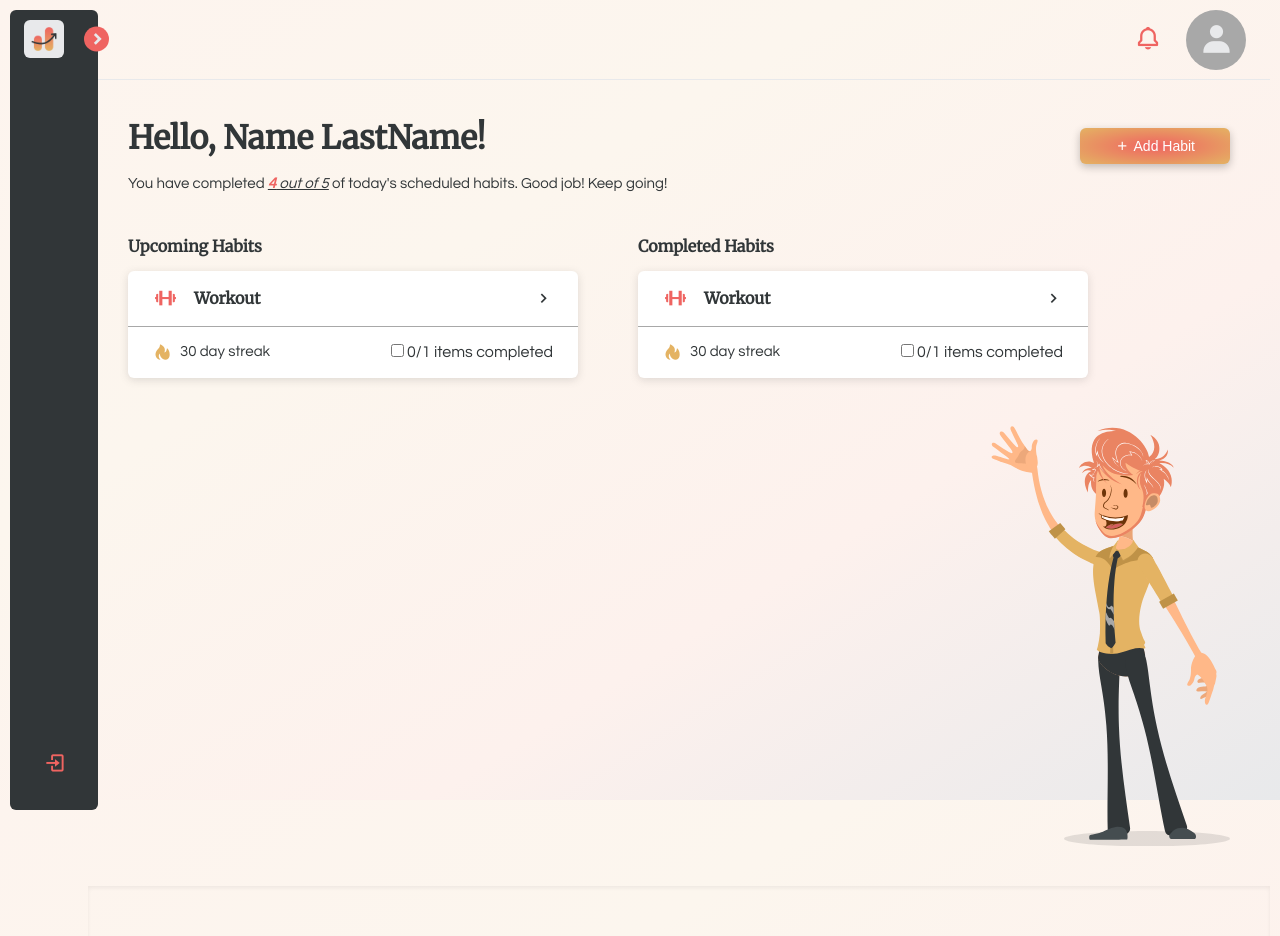
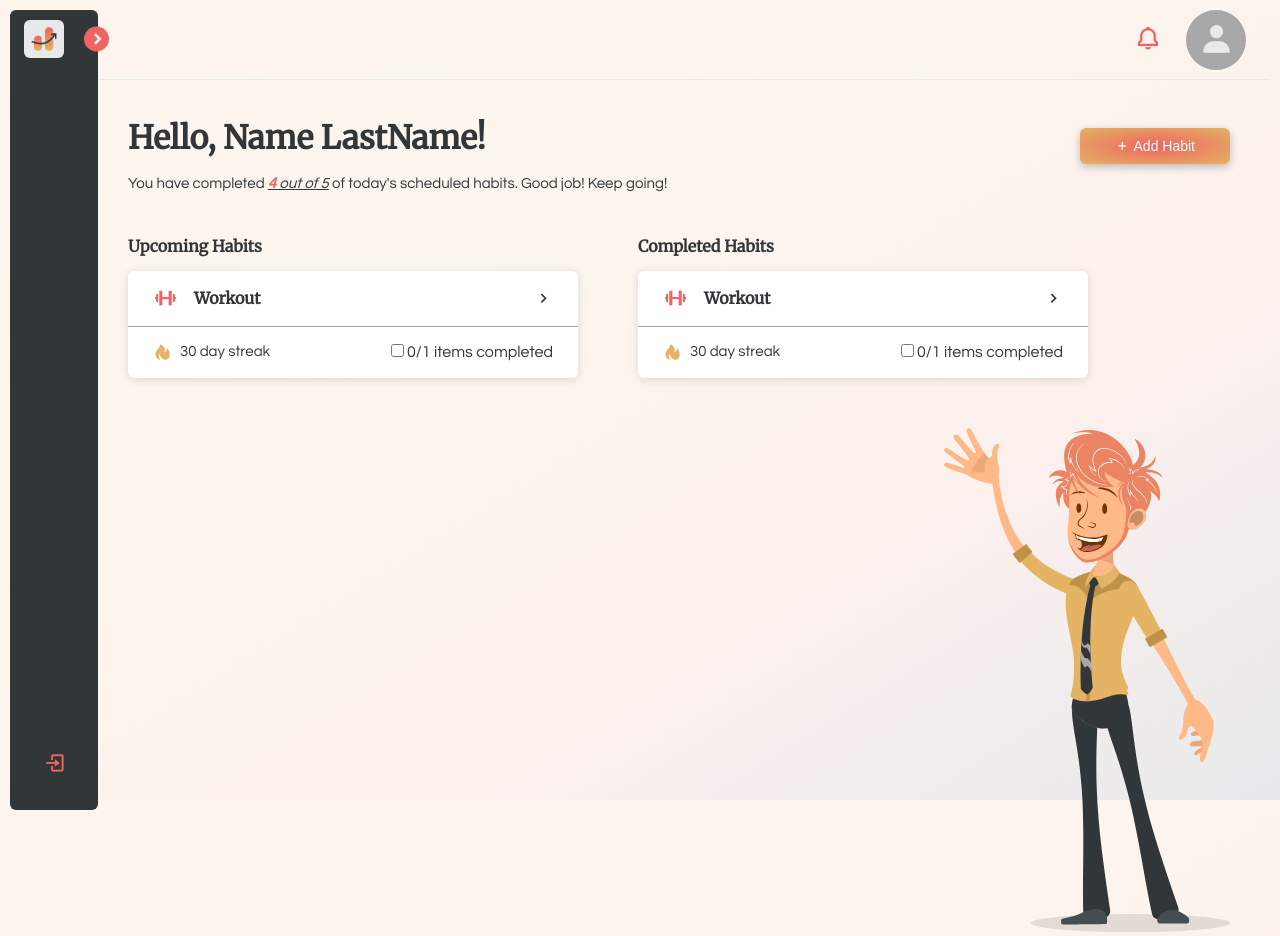
Before and after one commit to s3851446/habithub-frontend, a SvelteKit app in the folder final/habithub-frontend/: page / in a window 1280 px wide. Shown: the top 936 px of the page. Built offline with nearby package versions, Linux system fonts and the light colour scheme; no server answers.

Commit message:
Makes man responsive

```diff
--- a/final/habithub-frontend/src/app.scss
+++ b/final/habithub-frontend/src/app.scss
@@ -72,6 +72,11 @@ hr {
 object {
   float: right;
   margin: 40px 0;
+}
+
+.man {
+  width: 300px;
+  float: right;
   @media all and (max-width: 400px) {
     float: none;
   }
--- a/final/habithub-frontend/src/routes/+page.svelte
+++ b/final/habithub-frontend/src/routes/+page.svelte
@@ -46,9 +46,11 @@
             <DashboardHabit />
         </div>
     </div>
-    <object title="Man waving hand" type="image/svg+xml" data="./images/waving.svg" width="250">
-        <img src="./images/waving.svg" alt="Man waving his hand"/>
-    </object>
+    <div class="man">
+        <object title="Man waving hand" type="image/svg+xml" data="./images/waving.svg">
+            <img src="./images/waving.svg" alt="Man waving his hand"/>
+        </object>
+    </div>
 </div>
 
 <style lang="scss">
```
